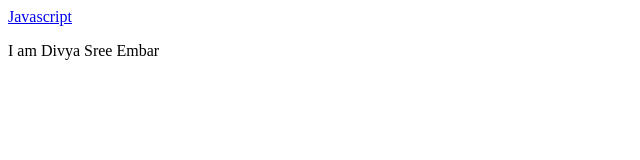
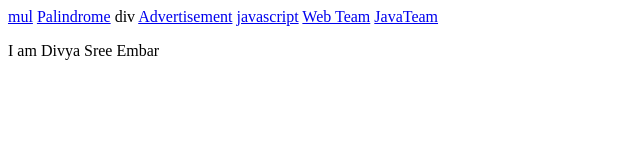
Before and after one commit to DivyaSreeEmbar/Javascript, a plain HTML site: page index.html in a window 1280 px wide. Shown: the whole page, without its empty margins (0-640 px from the left). Drawn offline with Linux system fonts and the light colour scheme.

Commit message:
Add files via upload

```diff
--- a/index.html
+++ b/index.html
@@ -5,7 +5,13 @@
     <meta http-equiv="X-UA-Compatible" content="IE=edge">
     <meta name="viewport" content="width=device-width, initial-scale=1.0">
     <title>Document</title>
-    <a href="javascript.html">Javascript</a>
+    <a href="mul 5.html">mul</a>
+    <a href="Palindrome.html">Palindrome</a>
+    <a herf="div 5".html>div</a>
+    <a href="Advertisement.html">Advertisement</a>
+    <a href="javascript.html">javascript</a>
+    <a href="WebTeam.html">Web Team</a>
+    <a href="JavaTeam.html">JavaTeam</a>
 </head>
 <body>
     <p>
```
